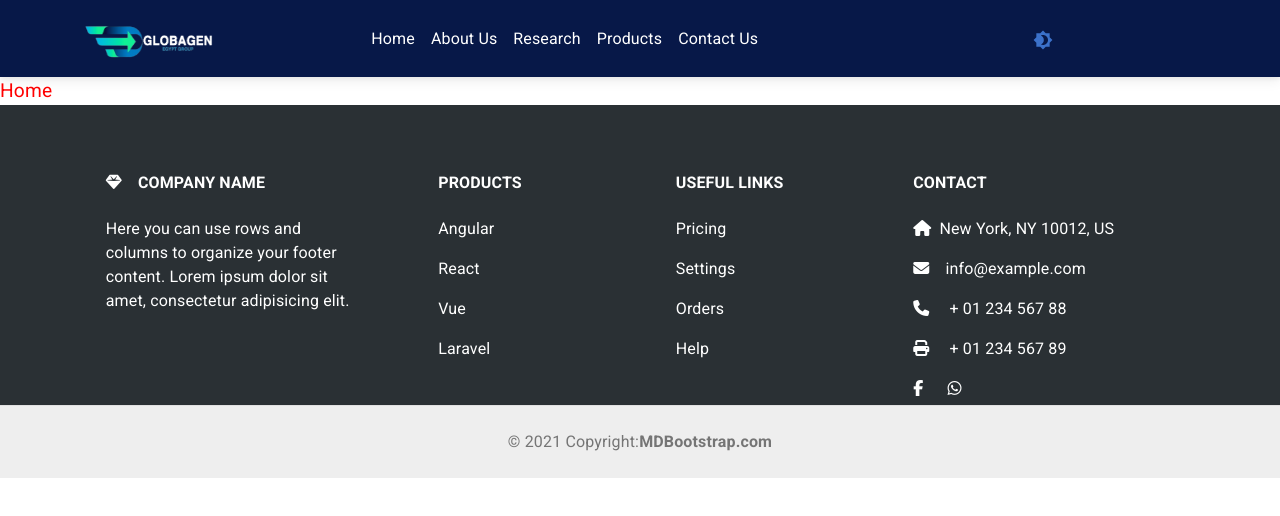
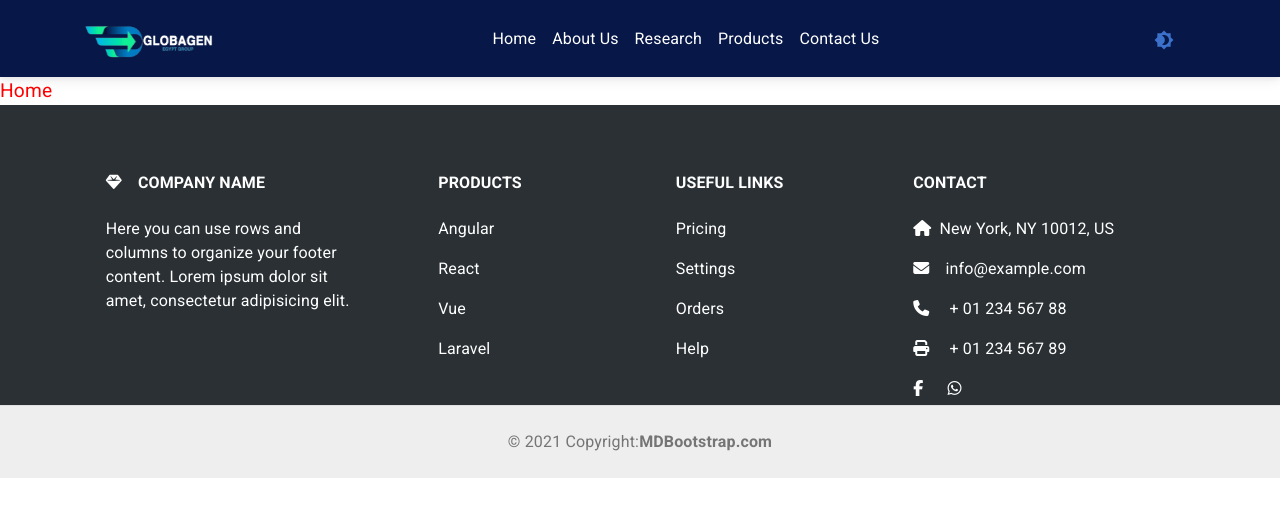
Before and after one commit to HadeerHassan28/globagen-project, a React (Create React App) app: page / in a window 1280 px wide. Shown: the top 516 px of the page. Built offline with nearby package versions, Linux system fonts and the light colour scheme.

Commit message:
solved issue in navbar

```diff
--- a/src/components/NavBar/NavBar.js
+++ b/src/components/NavBar/NavBar.js
@@ -93,8 +93,9 @@ const NavBar = () => {
                 </Link>
               </li>
             </ul>
+          </div>
           <button
-              className={`btn btn-link d-flex ${styles.themeToggle}`}
+            className={`btn btn-link  d-flex flex-row-reverse ${styles.themeToggle}`}
             onClick={toggleTheme}
           >
             {theme === "light" ? (
@@ -104,7 +105,6 @@ const NavBar = () => {
             )}
           </button>
         </div>
-        </div>
       </nav>
     </>
   );
```
Also changed, not shown: src/components/NavBar/NavBar.module.css (line endings or trailing spaces). Lines whose indentation alone changed are shown as unchanged.
